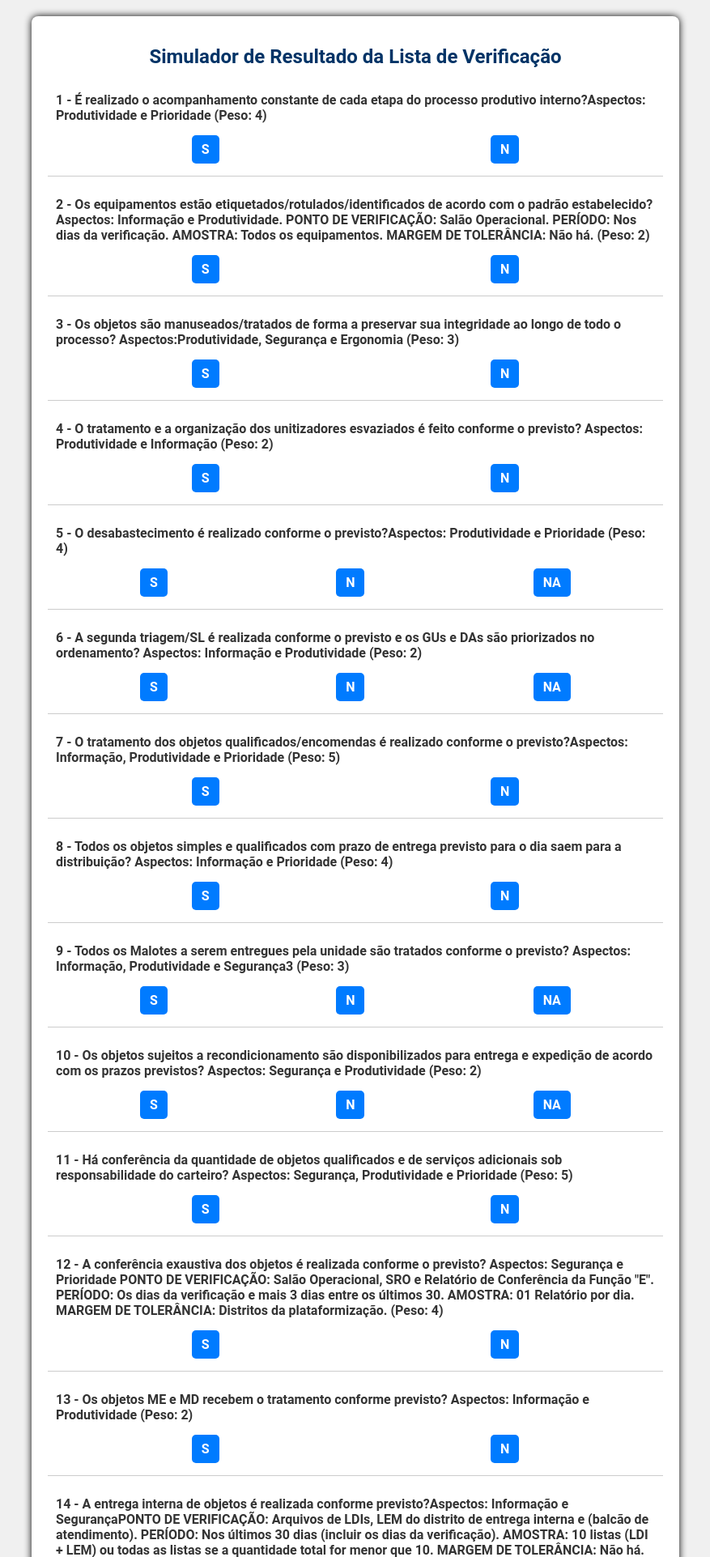
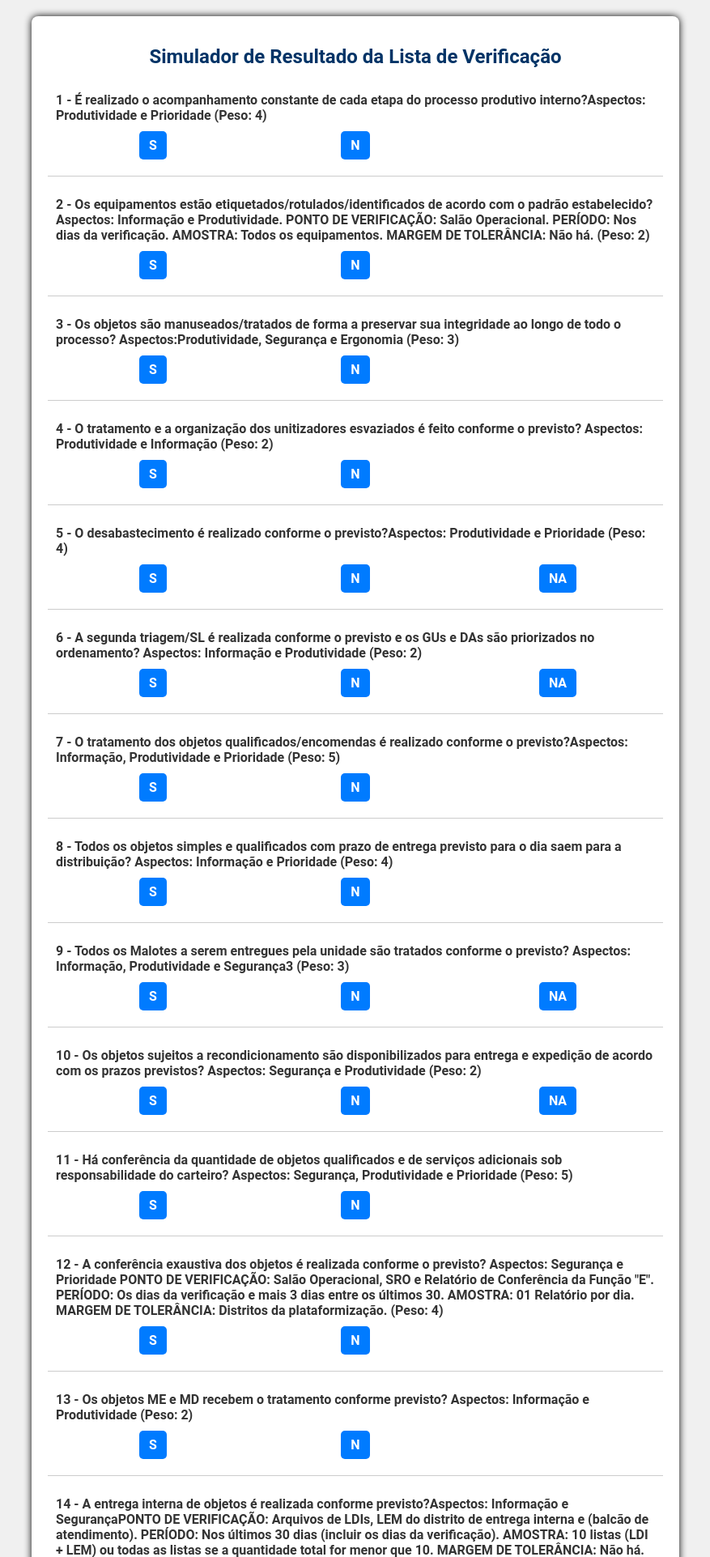
Before and after one commit to Dougas85/SAPPP, a Flask app: page /simulador in a window 1280 px wide. Shown: the top 1923 px of the page at 81% size, without its empty margins (201-1078 px from the left). Run offline with Flask 3, Linux system fonts and the light colour scheme; some libraries are stand-ins or nearby versions.

Commit message:
Update simulador.css

```diff
--- a/static/simulador.css
+++ b/static/simulador.css
@@ -40,9 +40,10 @@ h1 {
 }
 
 .botoes {
-    display: flex;
-    justify-content: space-around;
-    flex-wrap: wrap;
+    display: grid;
+    grid-template-columns: repeat(3, 1fr); /* Três colunas fixas */
+    gap: 10px;
+    justify-items: center; /* Centrliza os botões horizontalmente */
 }
 
 .botoes label {
@@ -52,7 +53,7 @@ h1 {
     color: white;
     border-radius: 5px;
     padding: 8px 12px;
-    margin: 5px;
+
     cursor: pointer;
     transition: background-color 0.3s;
 }
```
